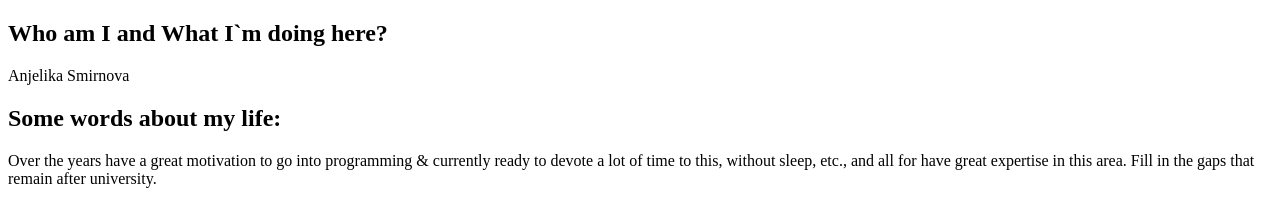
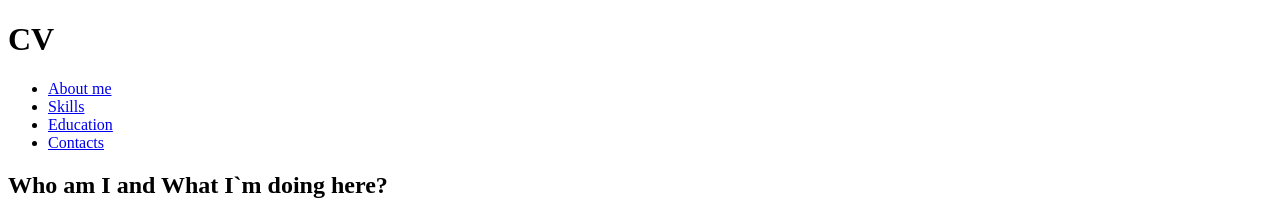
Before and after one commit to Jelika/rsschool-2019Q1-cv, a plain HTML site: page index.html in a window 1280 px wide. Shown: the top 202 px of the page. Drawn offline with Linux system fonts and the light colour scheme; grey boxes are pictures that could not be loaded.

Commit message:
feat: add header with navidation

```diff
--- a/index.html
+++ b/index.html
@@ -11,6 +11,29 @@
 </head>
 
 <body>
+    <header>
+        <div class="header-wrapper">
+            <div class="header-icon">
+                <h1>CV</h1>
+            </div>
+            <nav>
+                <ul class="menu">
+                    <li>
+                        <a href="#about">About me</a>
+                    </li>
+                    <li>
+                        <a href="#skills">Skills</a>
+                    </li>
+                    <li>
+                        <a href="#education">Education</a>
+                    </li>
+                    <li>
+                        <a href="#contacts">Contacts</a>
+                    </li>
+                </ul>
+            </nav>
+        </div>
+    </header>
     <main>
         <div class="cont">
             <div id="about" class="item">
@@ -19,7 +42,8 @@
                     <p>Anjelika Smirnova</p>
                     <h2>Some words about my life:</h2>
                     <p> Over the years have a great motivation to go into programming & currently ready to
-            devote a lot of time to this, without sleep, etc., and all for have great expertise in this area. Fill in
+                        devote a lot of time to this, without sleep, etc., and all for have great expertise in this
+                        area. Fill in
                         the
                         gaps
                         that remain after university.</p>
```
Lines whose indentation alone changed are shown as unchanged.
